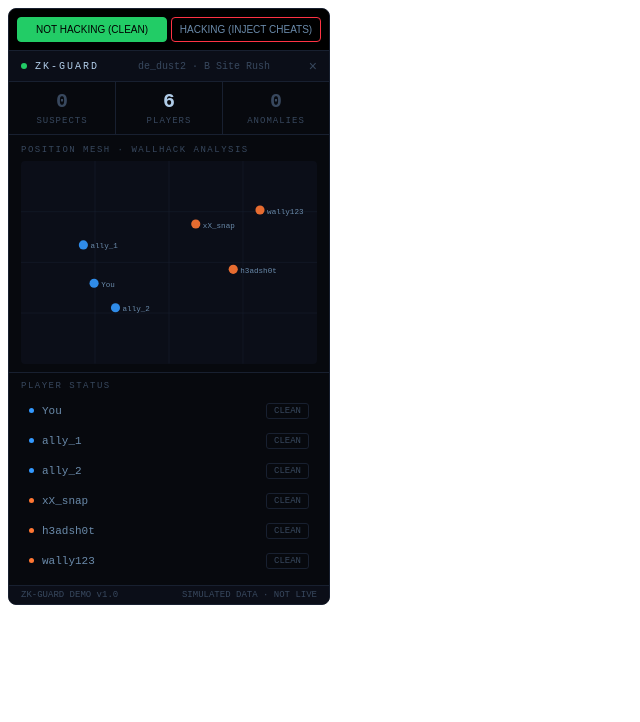
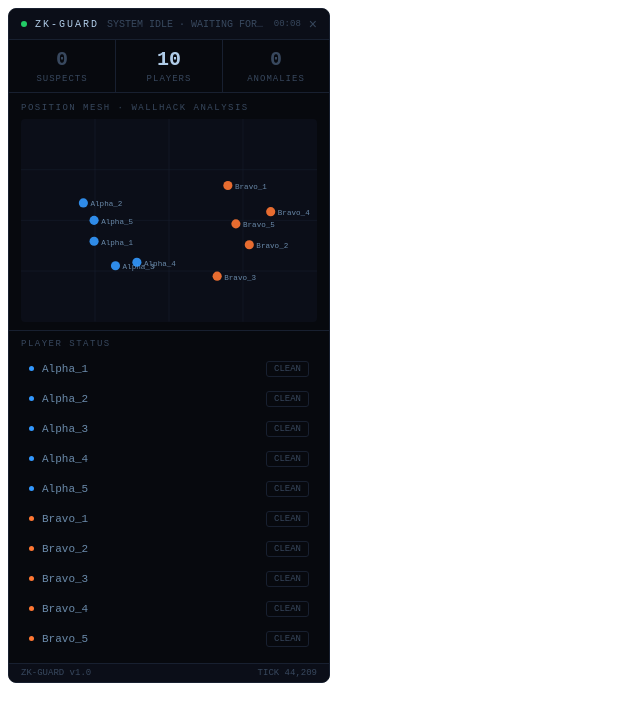
Before and after one commit to AyushNaaa/Midnight-Hacks, a React (Vite) app in the folder zkguard-overlay/: page / in a window 1280 px wide. Both pictures are taken after a click on the button "START PROGRAM". Shown: the top 722 px of the page, without its empty margins (0-640 px from the left). Built offline with nearby package versions, Linux system fonts and the light colour scheme.

Commit message:
Edited H toggle for demo

```diff
--- a/zkguard-overlay/src/App.jsx
+++ b/zkguard-overlay/src/App.jsx
@@ -1,32 +1,56 @@
-import { useState, useEffect, useRef } from "react";
+import { useState, useEffect, useRef, useCallback } from "react";
 
 // ─────────────────────────────────────────────────────────────
 //  EDIT THIS BLOCK FOR EACH CLIP YOU RECORD
 //  Nothing else in the file needs to change between clips.
 // ─────────────────────────────────────────────────────────────
-const CLIP_CONFIG = {
-  clipName: "de_dust2  ·  B Site Rush",
+const DEFAULT_CONFIG = {
+  clipName: "SYSTEM IDLE  ·  WAITING FOR MATCH HOOK",
   players: [
-    { id: "you", name: "You",      x: 0.22, y: 0.62, team: "ct" },
-    { id: "a1",  name: "ally_1",   x: 0.18, y: 0.40, team: "ct" },
-    { id: "a2",  name: "ally_2",   x: 0.30, y: 0.76, team: "ct" },
-    { id: "e1",  name: "xX_snap",  x: 0.60, y: 0.28, team: "t",  suspect: true },
-    { id: "e2",  name: "h3adsh0t", x: 0.74, y: 0.54, team: "t"  },
-    { id: "e3",  name: "wally123", x: 0.84, y: 0.20, team: "t",  suspect: true },
+    { id: "a1", name: "Alpha_1", x: 0.22, y: 0.62, team: "ct" },
+    { id: "a2", name: "Alpha_2", x: 0.18, y: 0.40, team: "ct" },
+    { id: "a3", name: "Alpha_3", x: 0.30, y: 0.76, team: "ct" },
+    { id: "a4", name: "Alpha_4", x: 0.38, y: 0.74, team: "ct" },
+    { id: "a5", name: "Alpha_5", x: 0.22, y: 0.50, team: "ct" },
+    { id: "b1", name: "Bravo_1", x: 0.72, y: 0.30, team: "t" },
+    { id: "b2", name: "Bravo_2", x: 0.80, y: 0.64, team: "t" },
+    { id: "b3", name: "Bravo_3", x: 0.68, y: 0.82, team: "t" },
+    { id: "b4", name: "Bravo_4", x: 0.88, y: 0.45, team: "t" },
+    { id: "b5", name: "Bravo_5", x: 0.75, y: 0.52, team: "t" },
+  ],
+  detections: {},
+  knowledgeEdges: [],
+};
+
+const HAVEN_CONFIG = {
+  clipName: "Haven  ·  Mid Control  ·  Wallhack ESP",
+  players: [
+    // ── Attackers (POOFBALL's team) ──
+    { id: "poof",   name: "POOFBALL777",  x: 0.42, y: 0.48, team: "t",  suspect: true },
+    { id: "krissy", name: "KrissyKrems",  x: 0.34, y: 0.62, team: "t"  },
+    { id: "latino", name: "Latino",       x: 0.28, y: 0.38, team: "t"  },
+    { id: "jbents", name: "jbents",       x: 0.38, y: 0.74, team: "t"  },
+    { id: "viper",  name: "ViperMain99",  x: 0.22, y: 0.50, team: "t"  },
+    // ── Defenders ──
+    { id: "trit",   name: "tritonium",    x: 0.85, y: 0.75, team: "ct" },
+    { id: "reel",   name: "reelfate",     x: 0.72, y: 0.85, team: "ct" },
+    { id: "iced",   name: "Iced Mocha",   x: 0.70, y: 0.20, team: "ct" },
+    { id: "ash",    name: "Ashton",       x: 0.80, y: 0.55, team: "ct" },
+    { id: "ben",    name: "benjamin",     x: 0.75, y: 0.40, team: "ct" },
   ],
   detections: {
-    e1: {
-      aimbot:   { active: true,  confidence: 94, note: "Snap-to-target · 0ms reaction time · 100% headshot rate at 47m" },
-      wallhack: { active: false, confidence: 11, note: "" },
-    },
-    e3: {
-      aimbot:   { active: false, confidence: 18, note: "" },
-      wallhack: { active: true,  confidence: 89, note: "Tracking 2 players through solid wall for 4.2 seconds" },
+    poof: {
+      aimbot:   { active: false, confidence: 12, note: "" },
+      wallhack: { active: true,  confidence: 98, note: "ESP overlay detected · Omni-directional tracking of 5 enemies through Haven walls" },
+      movement: { active: true,  confidence: 87, note: "Pre-rotated to enemy positions 1.8s before line of sight · 5 instances" },
     },
   },
   knowledgeEdges: [
-    { from: "e3", to: "a1", anomaly: 0.91 },
-    { from: "e3", to: "a2", anomaly: 0.74 },
+    { from: "poof", to: "iced", anomaly: 0.96 },
+    { from: "poof", to: "ben",  anomaly: 0.92 },
+    { from: "poof", to: "ash",  anomaly: 0.88 },
+    { from: "poof", to: "trit", anomaly: 0.85 },
+    { from: "poof", to: "reel", anomaly: 0.81 },
   ],
 };
 
@@ -76,7 +100,7 @@ function Bar({ value, active }) {
   );
 }
 
-function NodalGraph({ players, knowledgeEdges, selected, onSelect, isHacking }) {
+function NodalGraph({ players, knowledgeEdges, selected, onSelect, isHacking, tick }) {
   const W = 292, H = 200;
   const px = p => p.x * (W - 28) + 14;
   const py = p => p.y * (H - 28) + 14;
@@ -115,9 +139,14 @@ function NodalGraph({ players, knowledgeEdges, selected, onSelect, isHacking })
       {edgesToRender.map((e, i) => {
         const f = byId[e.from], t = byId[e.to];
         if (!f || !t) return null;
+
+        // Jitter the confidence number by +/- 3% based on the live tick
+        const jitter = Math.sin(tick * (i + 1) * 0.05) * 3;
+        const displayVal = Math.round(Math.min(99, Math.max(10, (e.anomaly * 100) + jitter)));
+
         return (
-          <text key={`lbl-${i}`} x={(px(f) + px(t)) / 2} y={(py(f) + py(t)) / 2 - 4} textAnchor="middle" fontSize={7} fontFamily={mono} fill={C.cheat} opacity={0.85}>
-            {Math.round(e.anomaly * 100)}%
+          <text key={`lbl-${i}`} x={(px(f) + px(t)) / 2} y={(py(f) + py(t)) / 2 - 4} textAnchor="middle" fontSize={9} fontWeight="bold" fontFamily="sans-serif" fill={C.cheat} opacity={0.9}>
+            {displayVal}%
           </text>
         );
       })}
@@ -154,6 +183,10 @@ export default function App() {
   // Custom states added for the demo
   const [programStarted, setProgramStarted] = useState(false);
   const [isHacking, setIsHacking] = useState(false);
+  const [config, setConfig] = useState(DEFAULT_CONFIG);
+  const [tick, setTick] = useState(Math.floor(Math.random() * 40000) + 10000);
+  const [startTime] = useState(Date.now());
+  const [elapsedMs, setElapsedMs] = useState(0);
 
   // Opacity tracking
   const hoverTimerRef = useRef(null);
@@ -186,11 +219,32 @@ export default function App() {
     setElectronOpacity(1.0);
   };
 
-  const { clipName, players, detections, knowledgeEdges } = CLIP_CONFIG;
+  const { clipName, players, detections, knowledgeEdges } = config;
+
+  const [visibleEdgesCount, setVisibleEdgesCount] = useState(0);
+
+  useEffect(() => {
+    if (isHacking) {
+      setVisibleEdgesCount(1); // Start with 1 instantly
+      let timeouts = [];
+      // Fast, randomized sequential pop-in for the rest of the edges
+      for (let i = 1; i < knowledgeEdges.length; i++) {
+        // Between 150ms and 500ms per step cumulative delay
+        let delay = i * 150 + Math.random() * 350;
+        let t = setTimeout(() => {
+          setVisibleEdgesCount(prev => prev + 1);
+        }, delay);
+        timeouts.push(t);
+      }
+      return () => timeouts.forEach(clearTimeout);
+    } else {
+      setVisibleEdgesCount(0);
+    }
+  }, [isHacking, knowledgeEdges.length]);
 
   // Filter suspects based on if the hack toggle is ON
   const suspects = isHacking ? players.filter(p => p.suspect) : [];
-  const edges = isHacking ? knowledgeEdges : [];
+  const edges = isHacking ? knowledgeEdges.slice(0, visibleEdgesCount) : [];
   const activeDetections = isHacking ? detections : {};
 
   const selDet = selected ? activeDetections[selected] : null;
@@ -200,6 +254,40 @@ export default function App() {
     const id = setInterval(() => setPulse(v => !v), 700);
     return () => clearInterval(id);
   }, []);
+
+  // Live tick counter + elapsed time
+  useEffect(() => {
+    if (!programStarted) return;
+    const id = setInterval(() => {
+      setTick(t => t + Math.floor(Math.random() * 3) + 2);
+      setElapsedMs(Date.now() - startTime);
+    }, 80);
+    return () => clearInterval(id);
+  }, [programStarted, startTime]);
+
+  // Keyboard shortcuts — H toggles detection, M minimizes
+  const handleKey = useCallback((e) => {
+    if (!programStarted) return;
+    if (e.key === "h" || e.key === "H") {
+      setIsHacking(v => {
+        const nextHacking = !v;
+        setConfig(nextHacking ? HAVEN_CONFIG : DEFAULT_CONFIG);
+        return nextHacking;
+      });
+      setSelected(null);
+    }
+    if (e.key === "m" || e.key === "M") {
+      setMini(v => !v);
+    }
+  }, [programStarted]);
+
+  useEffect(() => {
+    window.addEventListener("keydown", handleKey);
+    return () => window.removeEventListener("keydown", handleKey);
+  }, [handleKey]);
+
+  const elapsed = Math.floor(elapsedMs / 1000);
+  const elapsedStr = `${String(Math.floor(elapsed / 60)).padStart(2, "0")}:${String(elapsed % 60).padStart(2, "0")}`;
 
   if (!programStarted) {
     return (
@@ -244,24 +332,12 @@ export default function App() {
       onClick={handleClick}
       style={{ width: 320, background: C.bg, border: `1px solid ${C.border}`, borderRadius: 8, overflow: "hidden", fontFamily: mono, fontSize: 12, color: C.text }}>
 
-      {/* ── Demo Control Bar (Added for Demo) ── */}
-      <div style={{ WebkitAppRegion: "drag", display: 'flex', gap: 4, padding: 8, background: '#000', borderBottom: `1px solid ${C.border}` }}>
-        <button
-          onClick={() => setIsHacking(false)}
-          style={{ WebkitAppRegion: "no-drag", flex: 1, padding: 6, fontSize: 10, cursor: 'pointer', background: !isHacking ? C.clean : 'transparent', color: !isHacking ? '#000' : C.text, border: `1px solid ${C.clean}`, borderRadius: 4 }}>
-          NOT HACKING (CLEAN)
-        </button>
-        <button
-          onClick={() => setIsHacking(true)}
-          style={{ WebkitAppRegion: "no-drag", flex: 1, padding: 6, fontSize: 10, cursor: 'pointer', background: isHacking ? C.cheat : 'transparent', color: isHacking ? '#fff' : C.text, border: `1px solid ${C.cheat}`, borderRadius: 4 }}>
-          HACKING (INJECT CHEATS)
-        </button>
-      </div>
-
-      <div style={{ display: "flex", alignItems: "center", gap: 8, padding: "8px 12px", background: C.surface, borderBottom: `1px solid ${C.border}` }}>
+      {/* ── Header (no visible toggle buttons — use H key) ── */}
+      <div style={{ WebkitAppRegion: "drag", display: "flex", alignItems: "center", gap: 8, padding: "8px 12px", background: C.surface, borderBottom: `1px solid ${C.border}` }}>
         <span style={{ width: 6, height: 6, borderRadius: "50%", flexShrink: 0, background: suspects.length > 0 ? C.cheat : C.clean, opacity: pulse ? 1 : 0.3 }} />
         <span style={{ color: C.bright, fontSize: 10, letterSpacing: 2 }}>ZK-GUARD</span>
-        <span style={{ WebkitAppRegion: "drag", flex: 1, color: C.dim, fontSize: 10, textAlign: "center", overflow: "hidden", textOverflow: "ellipsis", whiteSpace: "nowrap", cursor: "grab" }}>{clipName}</span>
+        <span style={{ flex: 1, color: C.dim, fontSize: 10, textAlign: "center", overflow: "hidden", textOverflow: "ellipsis", whiteSpace: "nowrap", cursor: "grab" }}>{clipName}</span>
+        <span style={{ color: C.dim, fontSize: 9 }}>{elapsedStr}</span>
         <button onClick={() => setMini(true)} style={{ WebkitAppRegion: "no-drag", background: "none", border: "none", color: C.dim, cursor: "pointer", fontSize: 14, padding: 0, lineHeight: 1 }}>×</button>
       </div>
 
@@ -280,7 +356,7 @@ export default function App() {
 
       <div style={{ padding: "10px 12px 8px" }}>
         <div style={{ fontSize: 9, color: C.dim, letterSpacing: 1.5, marginBottom: 6 }}>POSITION MESH · WALLHACK ANALYSIS</div>
-        <NodalGraph players={players} knowledgeEdges={edges} selected={selected} onSelect={setSelected} isHacking={isHacking} />
+        <NodalGraph players={players} knowledgeEdges={edges} selected={selected} onSelect={setSelected} isHacking={isHacking} tick={tick} />
       </div>
 
       <div style={{ borderTop: `1px solid ${C.border}`, padding: "8px 12px" }}>
@@ -318,8 +394,8 @@ export default function App() {
       )}
 
       <div style={{ borderTop: `1px solid ${C.border}`, padding: "4px 12px", display: "flex", justifyContent: "space-between", fontSize: 9, color: C.dim, background: C.surface }}>
-        <span>ZK-GUARD DEMO v1.0</span>
-        <span>SIMULATED DATA · NOT LIVE</span>
+        <span>ZK-GUARD v1.0</span>
+        <span style={{ color: isHacking ? `${C.cheat}99` : C.dim }}>TICK {tick.toLocaleString()}</span>
       </div>
     </div>
   );
```
